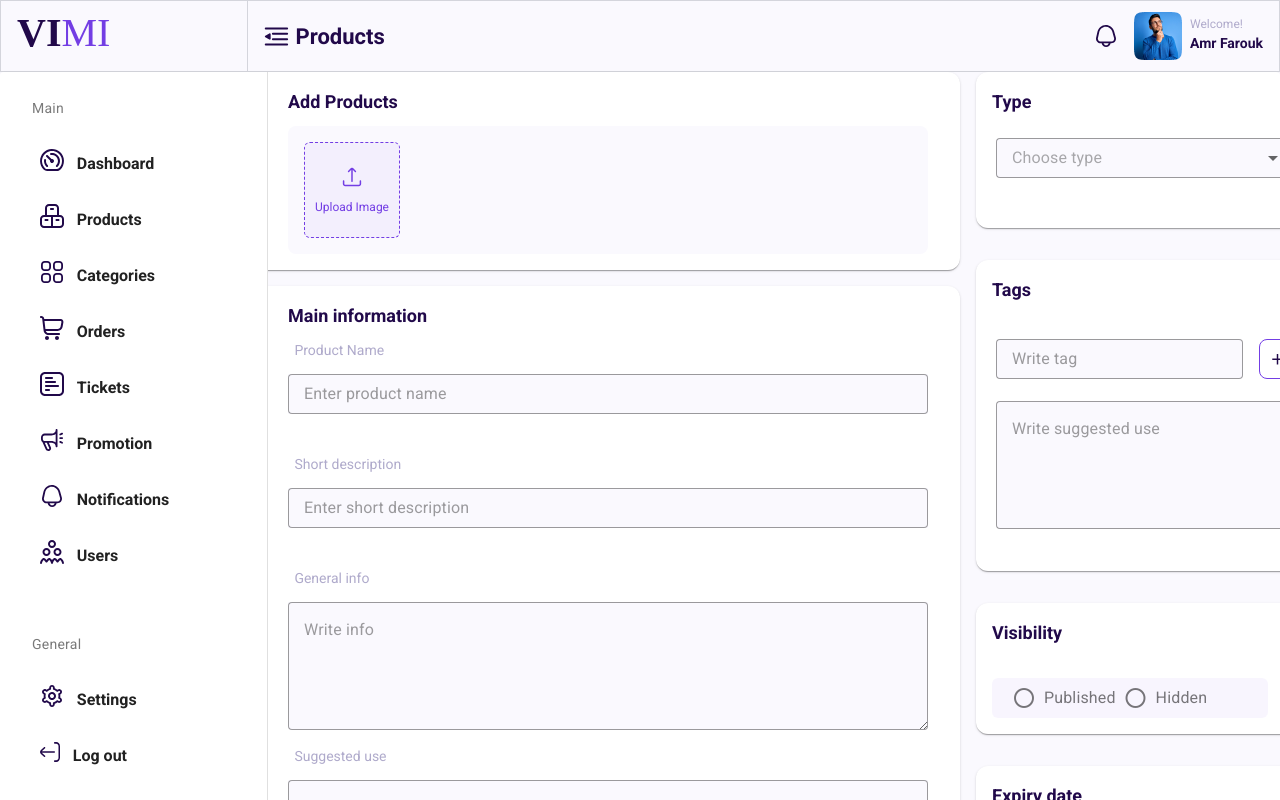
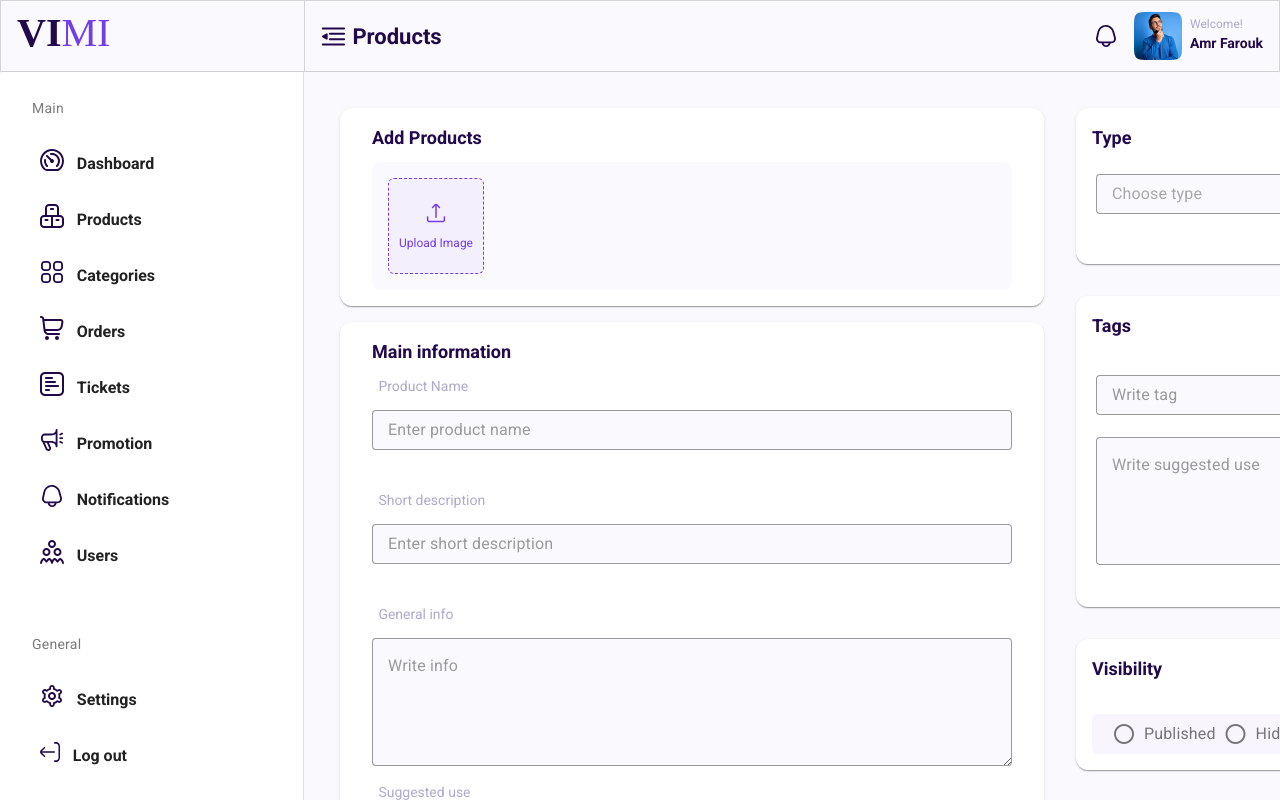
Before and after one commit to hazemhamdyabdo/Vimi-Dashboard, a Vue app: page /dashboard/add-product in a window 1280 px wide. Shown: the top 800 px of the page. Built offline with nearby package versions, Linux system fonts and the light colour scheme; a web font is replaced by a local one.

Commit message:
fix ui & folder structure

```diff
--- a/src/components/VDatePicker.vue
+++ b/src/components/VDatePicker.vue
@@ -8,6 +8,7 @@
         variant="outlined"
         append-inner-icon="mdi-calendar"
         v-bind="props"
+        density="compact"
         hide-details
         class="text-field"
         height="40px"
--- a/src/layout/Header.vue
+++ b/src/layout/Header.vue
@@ -49,7 +49,7 @@ header {
 .logo {
   border: 1px solid #d4d5dc;
   border-right: none;
-  width: 304px;
+  min-width: 304px;
   height: 72px;
   padding-left: 1rem;
   padding-top: 0.5rem;
--- a/src/layout/VerticalNavigation.vue
+++ b/src/layout/VerticalNavigation.vue
@@ -1,5 +1,5 @@
 <script setup lang="ts">
-const props = defineProps(['navItems']);
+const props = defineProps(["navItems"]);
 const builtMenu = ref();
 builtMenu.value = props.navItems.reduce((acc: any, item: any) => {
   if (item.children && item.children.length > 0) {
@@ -17,7 +17,7 @@ builtMenu.value = props.navItems.reduce((acc: any, item: any) => {
 <template>
   <v-card class="w-100">
     <v-layout>
-      <v-navigation-drawer style="min-width: 268px; padding: 1rem 1rem">
+      <v-navigation-drawer style="min-width: 304px; padding: 1rem 1rem">
         <template v-for="item in builtMenu">
           <v-list-item :subtitle="item.parent"></v-list-item>
           <v-list density="compact" nav style="margin-bottom: 2rem">
@@ -37,7 +37,7 @@ builtMenu.value = props.navItems.reduce((acc: any, item: any) => {
       </v-navigation-drawer>
 
       <v-main style="background: #faf9fe">
-        <div>
+        <div class="pa-9">
           <RouterView />
         </div>
       </v-main>
@@ -60,7 +60,7 @@ a:hover {
   color: #fff;
 }
 a p {
-  font-family: 'Roboto', sans-serif;
+  font-family: "Roboto", sans-serif;
   font-weight: 600;
 }
 </style>
--- a/src/pages/AddProducts.vue
+++ b/src/pages/products/AddProducts.vue
@@ -1,6 +1,6 @@
 <script setup lang="ts"></script>
 <template>
-  <section class="add-products" style="display: flex; gap: 1rem">
+  <section class="add-products px-12" style="display: flex; gap: 2rem">
     <div>
       <VCard class="card card-products" style="margin-bottom: 1rem">
         <h3 class="card-title">Add Products</h3>
@@ -21,7 +21,7 @@
                 justify-content: center;
               "
             >
-              <img src="../icons/upload.svg" style="cursor: pointer" />
+              <img src="@/icons/upload.svg" style="cursor: pointer" />
               <p class="card-file-text">Upload Image</p>
             </div>
           </VCard>
@@ -424,8 +424,11 @@
   border-radius: 12px;
   padding: 1rem 2rem;
 }
+
+.add-products-actions {
+  padding: 1rem 2rem 2rem 2rem;
+}
 .card-info {
-  /* width: 704px; */
   height: auto;
 }
 .card-info-btn {
--- a/src/pages/listing.vue
+++ b/src/pages/products/Listing.vue
@@ -1,5 +1,5 @@
 <template>
-  <div class="pa-9 w-100 bg-f4f3f9">
+  <div class="px-12 w-100">
     <listingHeader />
     <listingItems class="my-6" />
     <div class="d-flex justify-space-between w-100">
@@ -10,7 +10,7 @@
 </template>
 
 <script lang="ts" setup>
-import listingHeader from '@/components/listing/listingHeader.vue';
+import listingHeader from "@/components/listing/listingHeader.vue";
 const page = 1;
 const pageCount = 4;
 </script>
--- a/src/router/index.ts
+++ b/src/router/index.ts
@@ -22,12 +22,12 @@ const router = createRouter({
         {
           path: 'listing',
           name: 'listing',
-          component: () => import('@/pages/listing.vue'),
+          component: () => import('@/pages/products/Listing.vue'),
         },
         {
           path: 'add-product',
           name: 'add-product',
-          component: () => import('@/pages/AddProducts.vue'),
+          component: () => import('@/pages/products/AddProducts.vue'),
         },
       ],
     },
```
